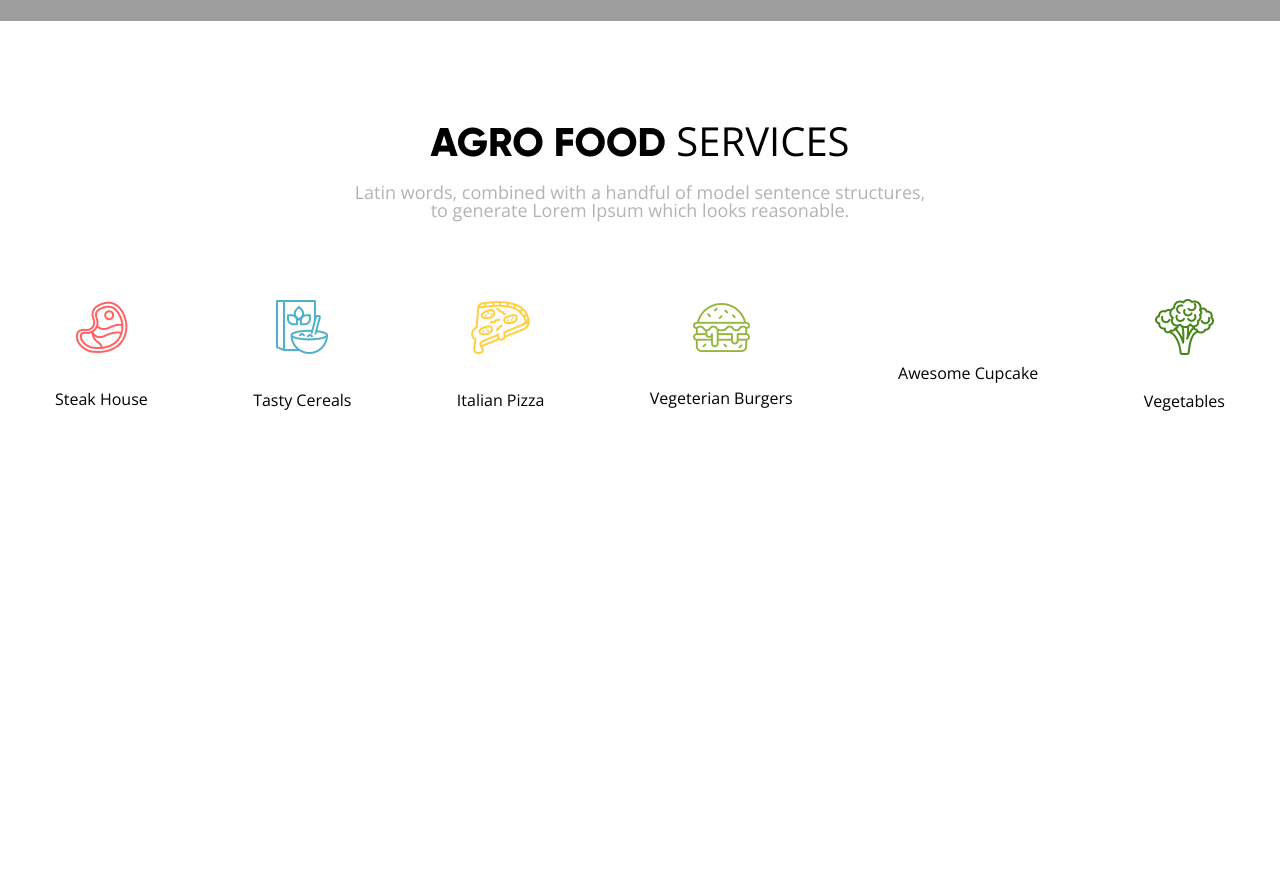
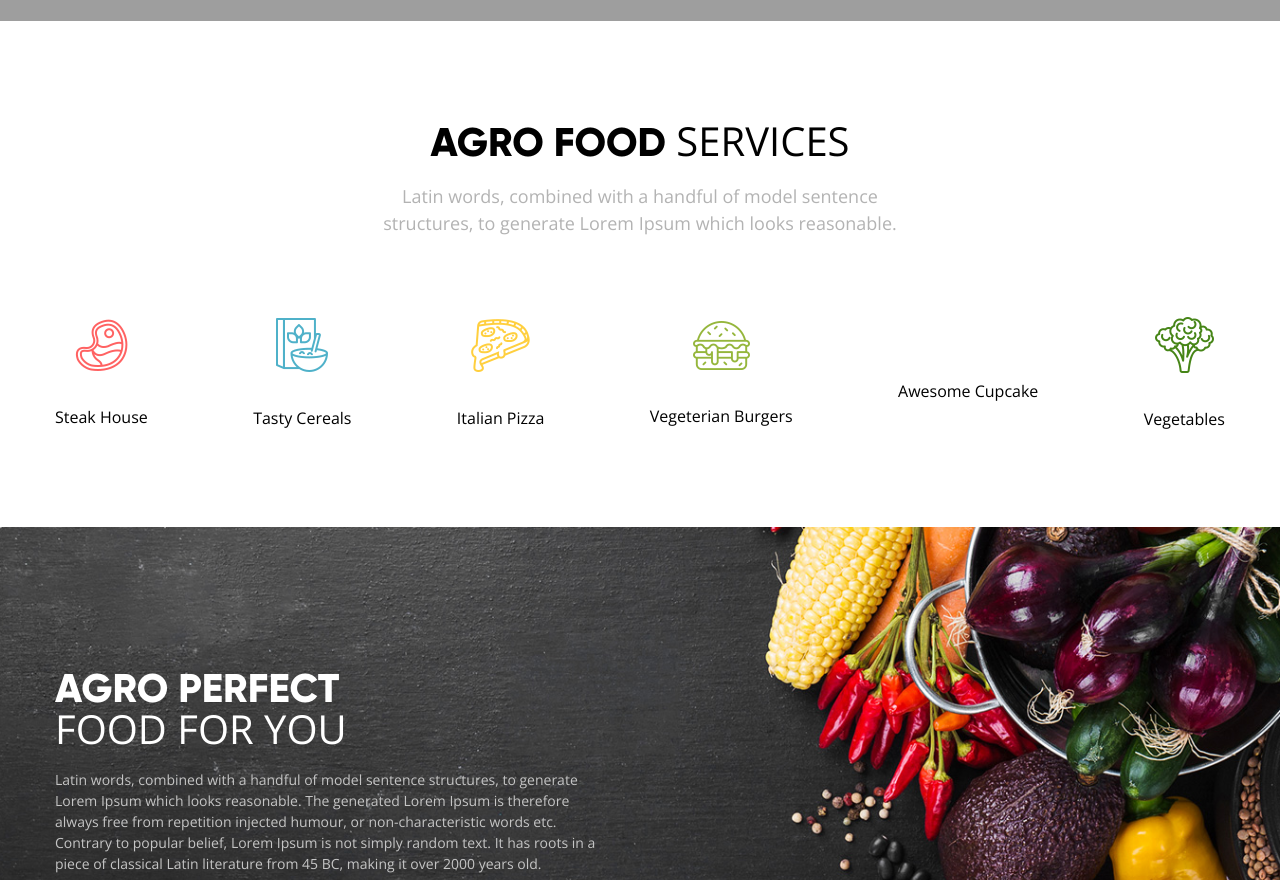
Before and after one commit to ELegek/Agro, a website: page app/index.html in a window 1280 px wide. Shown: the part 1920-2800 px from the top of the page. Before the commit the page ends 2429 px from the top, so only its background shows below. Drawn offline with nearby package versions, Linux system fonts and the light colour scheme; grey boxes are pictures that could not be loaded.

Commit message:
Блок Perfect

```diff
--- a/app/index.html
+++ b/app/index.html
@@ -99,7 +99,7 @@
       <div class="services__wrapper">
         <div class="title">
           <h2><span>Agro food</span> Services</h2>
-          <p>Latin words, combined with a handful of model sentence structures,<br> to generate Lorem Ipsum which looks
+          <p>Latin words, combined with a handful of model sentence structures, to generate Lorem Ipsum which looks
             reasonable.</p>
         </div>
         <div class="services__items">
@@ -133,6 +133,24 @@
   </section>
   <!-- =====================    SERVICES   ============================= -->
 
+  <!-- =====================    PERFECT   ============================= -->
+  <section class="perfect" style="background: url(img/perfect__bg.jpg) 50%/cover no-repeat;">
+    <div class="container">
+      <div class="perfect__wrapper">
+        <div class="perfect__content">
+          <div class="perfect__title">
+            <h2><span>Agro Perfect</span> food for you</h2>
+          </div>
+          <div class="perfect__text">
+            <p>Latin words, combined with a handful of model sentence structures, to generate Lorem Ipsum which looks reasonable. The generated Lorem Ipsum is therefore always free from repetition injected humour, or non-characteristic words etc.  Contrary to popular belief, Lorem Ipsum is not simply random text. It has roots in a piece of classical Latin literature from 45 BC, making it over 2000 years old. </p>
+          </div>
+          <div class="btn">Discover</div>
+        </div>
+      </div>
+    </div>
+  </section>
+  <!-- =====================    PERFECT   ============================= -->
+
 
 
   <script src="https://ajax.googleapis.com/ajax/libs/jquery/3.4.1/jquery.min.js"></script>
--- /dev/null
+++ b/app/scss/blocks/perfect.scss
@@ -0,0 +1,24 @@
+.perfect {
+    padding: 140px 0 210px 0;
+    &__wrapper {
+        max-width: 560px;
+    }
+    &__title {
+        font-size: 40px;
+        color: #fff;
+        text-transform: uppercase;
+        font-weight: 300;
+        margin-bottom: 20px;
+        max-width: 310px;
+        span {
+            font-family: 'Gilroy-ExtraBold';
+        }
+    }
+    &__text {
+        font-size: 14px;
+        color: #c5c5c5;
+        line-height: 1.5;
+        margin-bottom: 50px;
+    }
+
+}
--- a/app/scss/style.scss
+++ b/app/scss/style.scss
@@ -9,6 +9,7 @@
 @import "blocks/intro";
 @import "blocks/previous";
 @import "blocks/services";
+@import "blocks/perfect";
 // =============== BLOKS ===============
 
 
@@ -20,6 +21,7 @@
 
 
 .btn {
+    text-align: center;
     font-size: 12px;
     text-transform: uppercase;
     color: #000;
@@ -28,10 +30,13 @@
     padding: 18px 36px;
     border-radius: 50px;
     outline: none;
+    background-color: #fff;
+    width: 160px;
     cursor: pointer;
     transition: all .2s linear;
+
     &:hover {
-        background-color: transparent;
+        background-color: #fcdb5a;
         color: #fff;
     }
 }
@@ -44,27 +49,30 @@
 }
 
 
- .title {
+.title {
     text-align: center;
-    margin-bottom: 80px;
-
+    max-width: 570px;
+    margin: 0 auto 80px auto;
     h2 {
         font-size: 40px;
         color: #000;
         text-transform: uppercase;
         font-weight: 300;
         margin-bottom: 20px;
+
         span {
             font-family: 'Gilroy-ExtraBold';
         }
     }
+
     p {
         font-size: 18px;
         color: #b3b3b3;
         font-weight: 300;
+        line-height: 1.5;
     }
 
- }
+}
 
 
 
```
Also changed, not shown: app/css/blocks/perfect.min.css (added), app/css/style.min.css, app/img/header-bg.jpg (deleted), app/img/perfect__bg.jpg (added), 3 other files.
